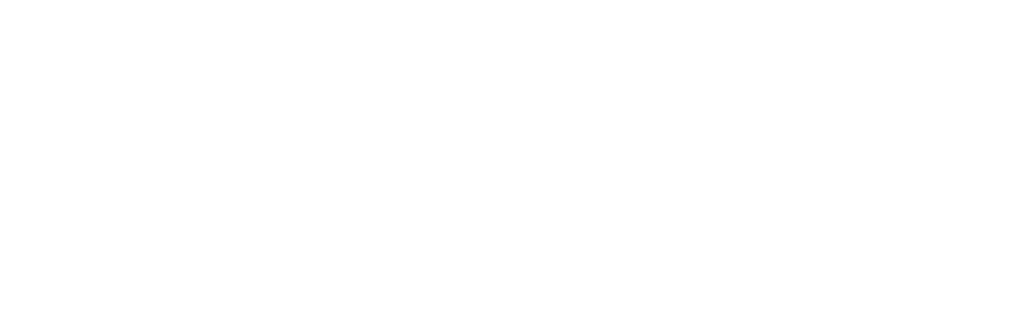
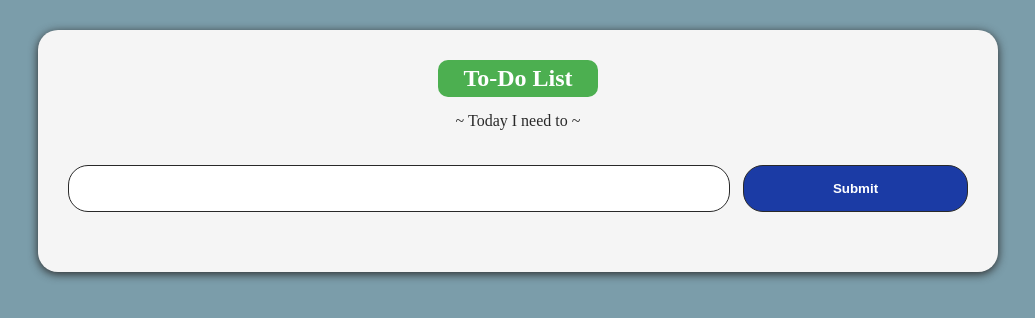
Before and after one commit to dts-kominfo-rea4a/challenge-dom-aguspriyo, a website: page index.html in a window 1280 px wide. Shown: the whole page, without its empty margins (122-1157 px from the left). Drawn offline with Linux system fonts and the light colour scheme.

Commit message:
Challenge DOM

```diff
--- a/index.html
+++ b/index.html
@@ -5,37 +5,117 @@
     <meta http-equiv="X-UA-Compatible" content="IE=edge" />
     <meta name="viewport" content="width=device-width, initial-scale=1.0" />
     <title>Challenge - DOM</title>
+    <style>
+      *, body {
+        margin : 0px;
+        padding : 0px;
+      }
+      body {
+        background-color: rgb(123, 157, 170);
+        align-items: center;
+      }
+      .app{
+        max-width: 960px;
+        min-height: 100px;
+        background-color: rgb(245, 245, 245);
+        padding: 30px;
+        margin: 30px auto;
+        border-radius: 20px;
+        align-items: center;
+        position: relative;
+        box-sizing: border-box;
+        box-shadow: 0px 2px 10px rgb(41, 41, 41);
+      }
+
+      .todo-title {
+        text-align: center;
+        background-color: #4caf50;
+        padding: 5px;
+        border-radius: 10px;
+        width:150px;
+        margin:auto;
+        color: #ffffff;
+      }
+      .todo-subtitle {
+        text-align: center;
+        padding: 5px;
+        border-radius: 15px;
+        width:150px;
+        margin:10px auto;
+        color: #292929;
+
+      }
+      .todo-input {
+        margin: 20px auto;
+        text-align: center;
+        padding: 15px;
+        border-radius: 20px;
+        width:70%;
+        border:1px solid #292929;
+      }
+      .btn {
+        margin: 20px auto;
+        text-align: center;
+        padding: 15px;
+        border-radius: 20px;
+        width:25%;
+        border:1px solid #292929;
+        background-color: rgb(27, 59, 165);
+        font-weight: bold;
+        color: #fff;
+        cursor: pointer;
+        float: right;
+      }
+      .todo-output {
+        margin: 10px 50px;
+      }
+    </style>
   </head>
   <body>
-    <div id="app">
+    <div id="app" class="app">
       <!-- TODO: Buatlah sebuah header dengan id todo-title -->
+      <h2 id="todo-title" class="todo-title">To-Do List</h2>
       <!-- TODO: Buatlah sebuah subtitle dengan id todo-subtitle -->
-
+      <p id="todo-subtitle" class="todo-subtitle">~ Today I need to ~</p>
       <!-- Section: input -->
       <!-- TODO: Buatlah sebuah input bertipe text dengan id todo-input -->
+      <input type="text" id="todo-input" class="todo-input"/>
       <!-- TODO: Buatlah sebuah button dengan id todo-submit -->
-
+      <button id="todo-submit" class="btn">Submit</button>
       <!-- Section output -->
       <!-- TODO: Buatlah sebuah <ul> dengan id todo-output -->
+        <ul id="todo-output" class="todo-output"></ul>
     </div>
 
     <!-- ! Untuk tantangan ini, script jangan diubah ke external js yah ! -->
     <script>
       // TODO: Deklarasi variable sesuai dengan kebutuhan di sini
-      let button;
-      let input;
-      let output;
+      let button = document.getElementById("todo-submit");
+      let input = document.getElementById("todo-input");
+      let output = document.getElementById("todo-output");
 
       // TODO: Buatlah sebuah fungsi dengan nama fnClickHandler
       // Fungsi yang digunakan untuk menambahkan tulisan
       // Jangan ubah cara deklarasi fungsinya, cukup isi saja
-      function fnClickHandler(toDoItem) {}
+      function fnClickHandler(toDoItem) {
+        let listItem = document.createElement("li");
+        listItem.innerText = input.value;
+        output.appendChild(listItem);
+        input.value = "";
+      }
 
       // TODO: register event onclick / addEventListener untuk button
       // akan menjalankan fungsi fnClickHandler
-
+      button.addEventListener('click', () => {
+        fnClickHandler();
+      });
       // TODO: register event onkeypress / addEventListener untuk input
       // sehingga saat di input ditekan enter akan menjalankan fungsi fnClickHandler juga
+      input.addEventListener("keypress", (event) => {
+        if (event.key === "Enter") {
+          fnClickHandler()
+        }
+      });
     </script>
   </body>
 </html>
```
